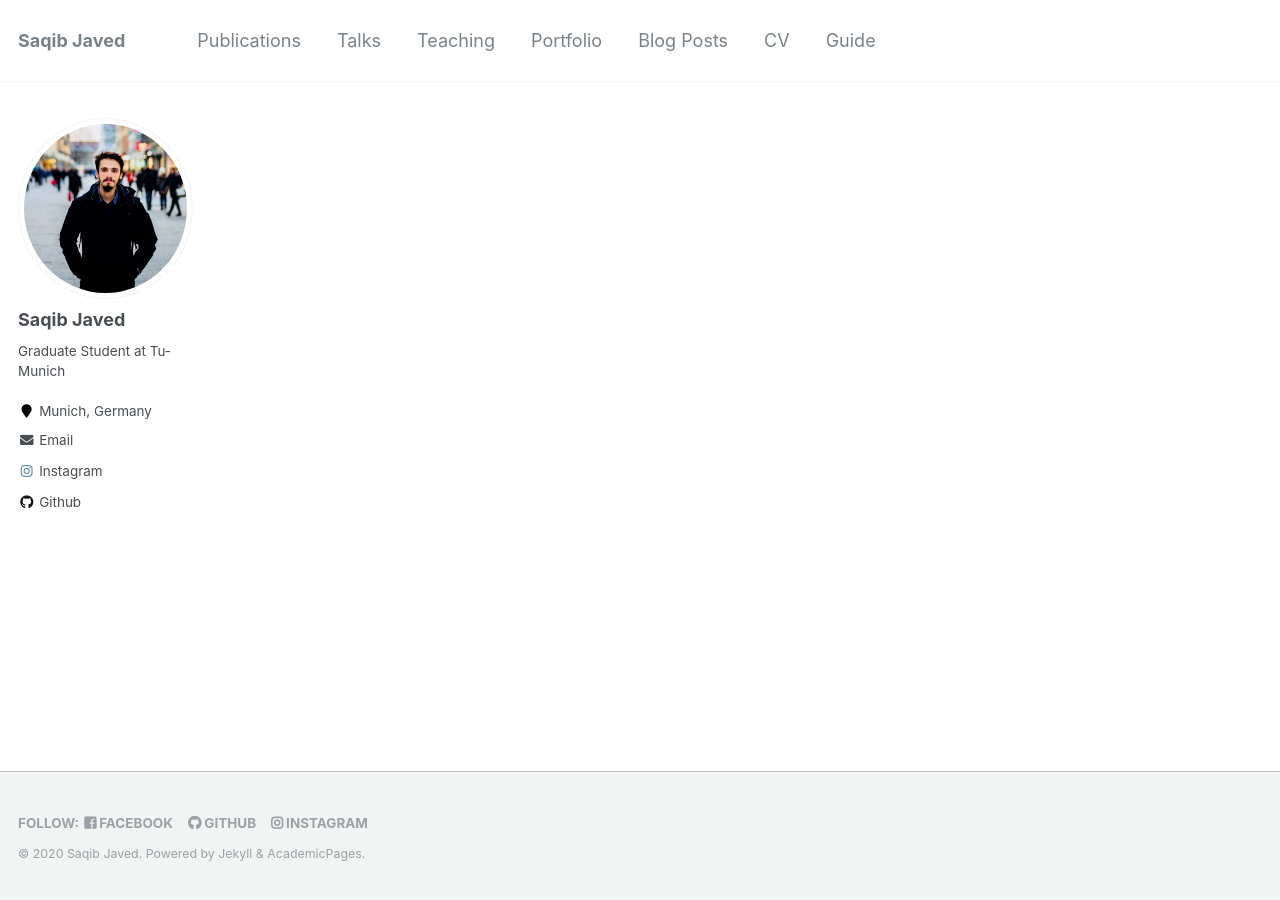
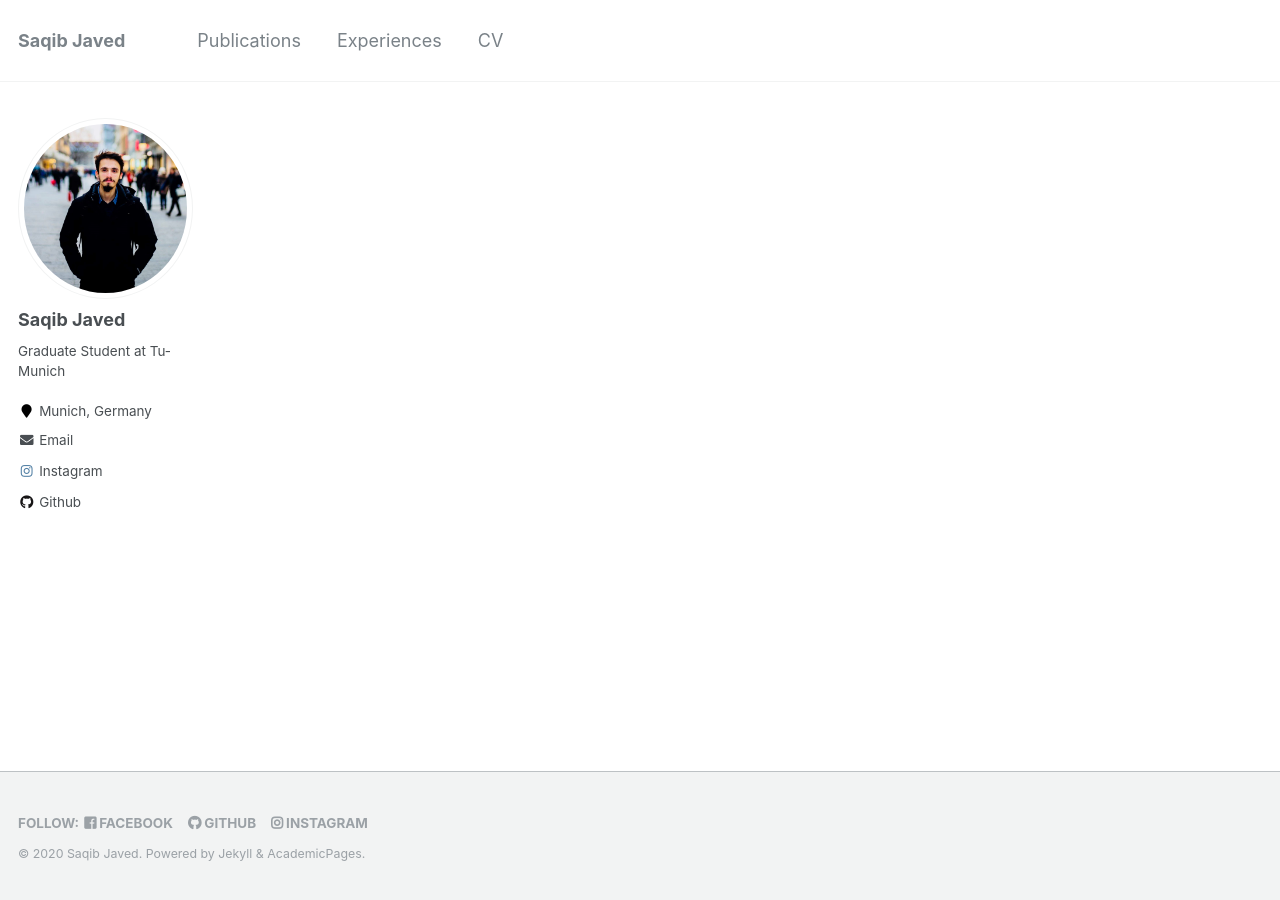
Before and after one commit to saqibjaved1/saqibjaved1.github.io, a Jekyll site: the page built from _pages/about.md, in a window 1280 px wide. Built offline with Jekyll 4.4.1, drawn with Linux system fonts in a browser that asks for light colours.

Commit message:
Update navigation.yml

```diff
--- a/_data/navigation.yml
+++ b/_data/navigation.yml
@@ -3,20 +3,8 @@
   - title: "Publications"
     url: /publications/
 
-  - title: "Talks"
-    url: /talks/
-
-  - title: "Teaching"
+  - title: "Experiences"
     url: /teaching/
-
-  - title: "Portfolio"
-    url: /portfolio/
-
-  - title: "Blog Posts"
-    url: /year-archive/
 
   - title: "CV"
     url: /files/CV.pdf
-
-  - title: "Guide"
-    url: /markdown/
```
